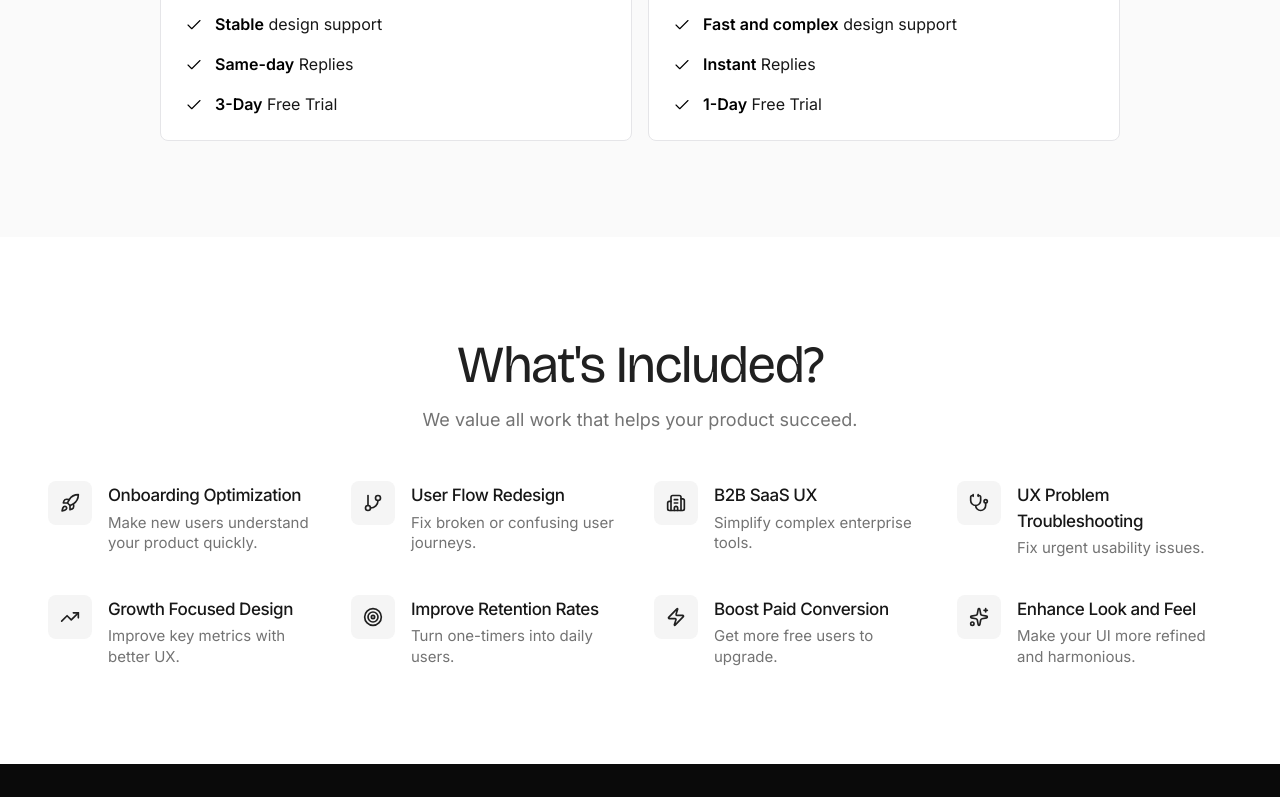
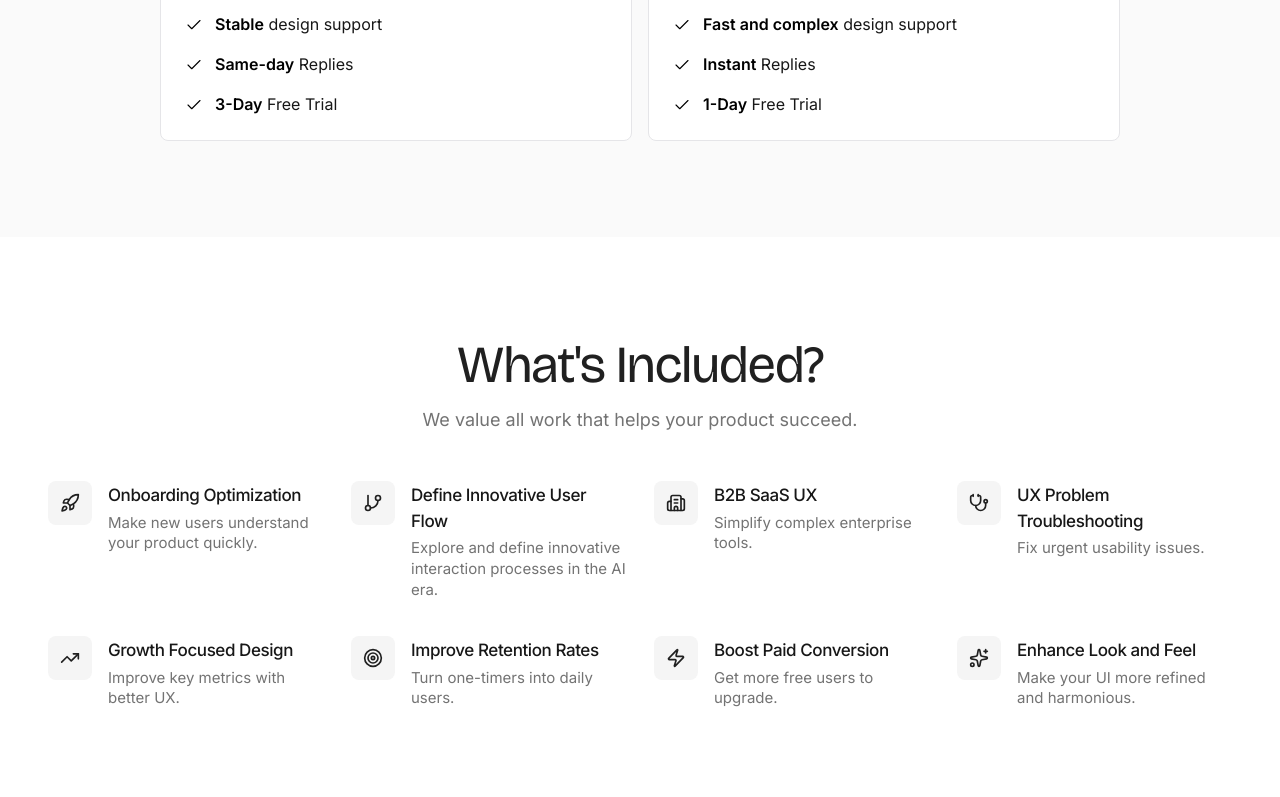
Before and after one commit to yatingzhaoo/BrewPot, a React (Vite) app: page / in a window 1280 px wide. Shown: the part 1893-2690 px from the top of the page. Built offline with nearby package versions, Linux system fonts and the light colour scheme.

Commit message:
Update User Flow description and apply scrollbar fixes

```diff
--- a/src/components/Features.tsx
+++ b/src/components/Features.tsx
@@ -17,8 +17,8 @@ const features = [
   },
   {
     icon: GitBranch,
-    title: "User Flow Redesign",
-    description: "Fix broken or confusing user journeys."
+    title: "Define Innovative User Flow",
+    description: "Explore and define innovative interaction processes in the AI era."
   },
   {
     icon: Building2,
--- a/src/components/Hero.tsx
+++ b/src/components/Hero.tsx
@@ -131,7 +131,7 @@ export default function Hero() {
             initial={{ opacity: 0, y: 50 }}
             animate={{ opacity: 1, y: 0 }}
             transition={{ duration: 0.8, delay: 0.4 }}
-            className="flex gap-[10px] w-full overflow-x-auto overflow-y-visible pb-10 pt-4 px-4 snap-x snap-mandatory hide-scrollbar relative z-0"
+            className="flex gap-[10px] w-full overflow-x-auto overflow-y-hidden pb-10 pt-4 px-4 snap-x snap-mandatory hide-scrollbar relative z-0"
             style={{ scrollbarWidth: 'none', msOverflowStyle: 'none' }}
           >
             {SHOWCASE_IMAGES.map(({ src, alt }, index) => (
--- a/src/index.css
+++ b/src/index.css
@@ -15,3 +15,17 @@ html {
 body {
   @apply antialiased text-[#202020];
 }
+
+@layer utilities {
+  .hide-scrollbar::-webkit-scrollbar {
+    display: none !important;
+    width: 0 !important;
+    height: 0 !important;
+  }
+
+  .hide-scrollbar {
+    -ms-overflow-style: none !important;
+    scrollbar-width: none !important;
+    -webkit-overflow-scrolling: touch;
+  }
+}
```
